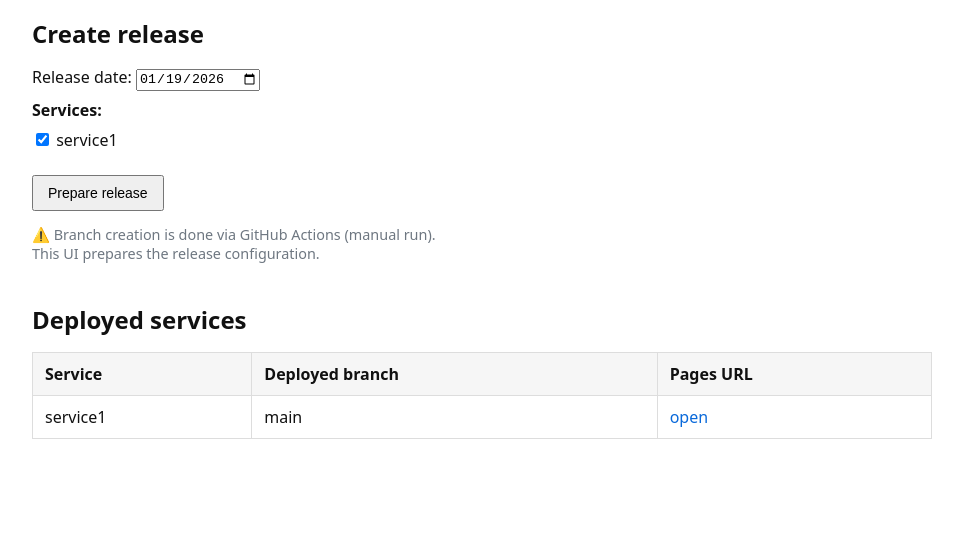
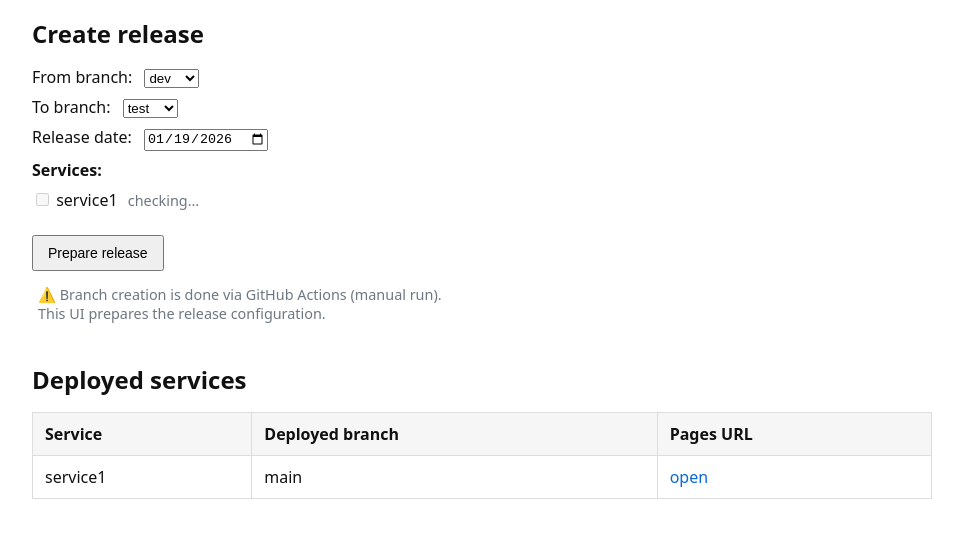
Before and after one commit to Danylo-Sukhorukov/dashboard, a website: page index.html in a window 1280 px wide. Shown: the part 115-652 px from the top of the page, without its empty margins (16-979 px from the left). Drawn offline with Linux system fonts and the light colour scheme; no server answers.

Commit message:
Update index.html

```diff
--- a/index.html
+++ b/index.html
@@ -24,6 +24,10 @@
     label {
       display: block;
       margin: 8px 0;
+    }
+
+    select, input[type="date"] {
+      margin-left: 8px;
     }
 
     button {
@@ -56,6 +60,7 @@
     .muted {
       color: #6e7781;
       font-size: 0.9em;
+      margin-left: 6px;
     }
 
     .box {
@@ -86,6 +91,24 @@
 
 <section>
   <h2>Create release</h2>
+
+  <label>
+    From branch:
+    <select id="fromBranch" onchange="onBranchesChanged()">
+      <option value="dev">dev</option>
+      <option value="test">test</option>
+      <option value="stage">stage</option>
+    </select>
+  </label>
+
+  <label>
+    To branch:
+    <select id="toBranch" onchange="onBranchesChanged()">
+      <option value="test">test</option>
+      <option value="stage">stage</option>
+      <option value="prod">prod</option>
+    </select>
+  </label>
 
   <label>
     Release date:
@@ -128,30 +151,83 @@
 <script>
 let services = [];
 
+/* ================= INIT ================= */
+
 async function init() {
   services = await fetch('./services.json').then(r => r.json());
   renderToggles();
   loadDashboard();
 
-  // default date = today
   document.getElementById('releaseDate').value =
     new Date().toISOString().split('T')[0];
+
+  onBranchesChanged();
 }
+
+/* ================= TOGGLES ================= */
 
 function renderToggles() {
   const container = document.getElementById('serviceToggles');
   container.innerHTML = '<strong>Services:</strong>';
 
   services.forEach((svc, i) => {
-    const id = `svc_${i}`;
     container.innerHTML += `
       <label>
-        <input type="checkbox" id="${id}" checked />
+        <input type="checkbox" id="svc_${i}" disabled />
         ${svc.name}
+        <span id="svc_${i}_status" class="muted"></span>
       </label>
     `;
   });
 }
+
+/* ================= COMPARE ================= */
+
+async function compareBranches(repo, base, head) {
+  const [owner, name] = repo.split('/');
+
+  const res = await fetch(
+    `https://api.github.com/repos/${owner}/${name}/compare/${base}...${head}`
+  );
+
+  if (!res.ok) {
+    return { error: true };
+  }
+
+  return await res.json();
+}
+
+async function onBranchesChanged() {
+  const from = document.getElementById('fromBranch').value;
+  const to = document.getElementById('toBranch').value;
+
+  for (let i = 0; i < services.length; i++) {
+    const svc = services[i];
+    const checkbox = document.getElementById(`svc_${i}`);
+    const status = document.getElementById(`svc_${i}_status`);
+
+    checkbox.checked = false;
+    checkbox.disabled = true;
+    status.textContent = ' checking…';
+
+    const result = await compareBranches(svc.repo, to, from);
+
+    if (result.error) {
+      status.textContent = ' error';
+      continue;
+    }
+
+    if (result.total_commits > 0) {
+      checkbox.disabled = false;
+      checkbox.checked = true;
+      status.textContent = ` +${result.total_commits} commits`;
+    } else {
+      status.textContent = ' up to date';
+    }
+  }
+}
+
+/* ================= RELEASE PREVIEW ================= */
 
 function buildRelease() {
   const date = document.getElementById('releaseDate').value;
@@ -171,11 +247,6 @@ function buildRelease() {
     document.getElementById(`svc_${i}`).checked
   );
 
-  const preview = {
-    release: releaseName,
-    services: selected.map(s => s.repo)
-  };
-
   const box = document.getElementById('releasePreview');
   box.style.display = 'block';
   box.textContent =
@@ -183,14 +254,14 @@ function buildRelease() {
 ${releaseName}
 
 Services:
-${preview.services.map(s => '- ' + s).join('\n')}
+${selected.map(s => '- ' + s.repo).join('\n')}
 
 Next step:
 GitHub Actions → Create release branches
 `;
 }
 
-// ================= DEPLOY STATUS =================
+/* ================= DEPLOY STATUS ================= */
 
 async function loadDashboard() {
   const tbody = document.getElementById('services');
@@ -205,9 +276,7 @@ async function loadDashboard() {
       <td>${service.name}</td>
       <td>${pages?.source?.branch || '—'}</td>
       <td>
-        <a href="${pages?.html_url}" target="_blank">
-          open
-        </a>
+        <a href="${pages?.html_url}" target="_blank">open</a>
       </td>
     `;
 
```
